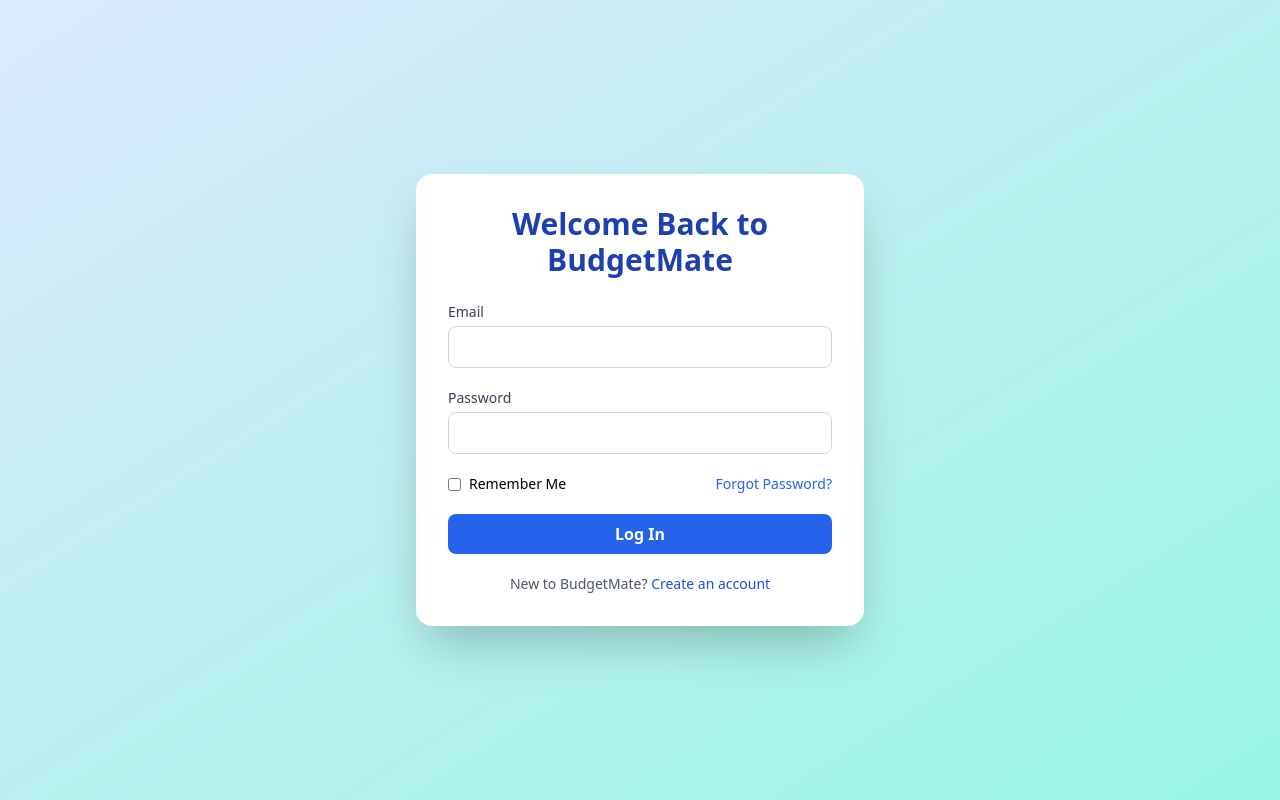
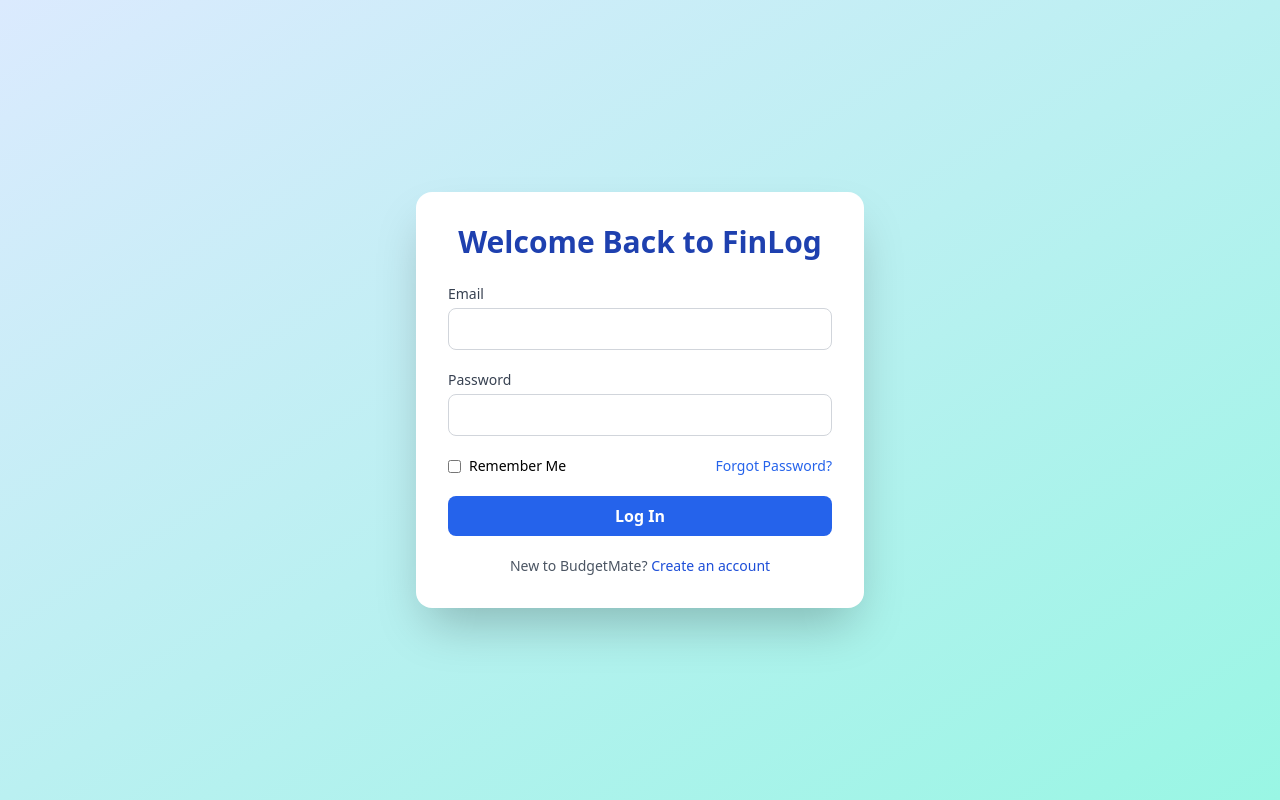
Before and after one commit to nhll17/FinLog, a plain HTML site: page login.html in a window 1280 px wide. Drawn offline with nearby package versions, Linux system fonts and the light colour scheme.

Commit message:
Update login.html

```diff
--- a/login.html
+++ b/login.html
@@ -8,7 +8,7 @@
 </head>
 <body class="bg-gradient-to-br from-blue-100 to-teal-200 min-h-screen flex items-center justify-center">
   <div class="bg-white shadow-2xl rounded-2xl p-8 w-full max-w-md">
-    <h2 class="text-3xl font-bold text-center text-blue-800 mb-6">Welcome Back to BudgetMate</h2>
+    <h2 class="text-3xl font-bold text-center text-blue-800 mb-6">Welcome Back to FinLog</h2>
 
     <form action="#" method="POST" class="space-y-5">
       <div>
```
